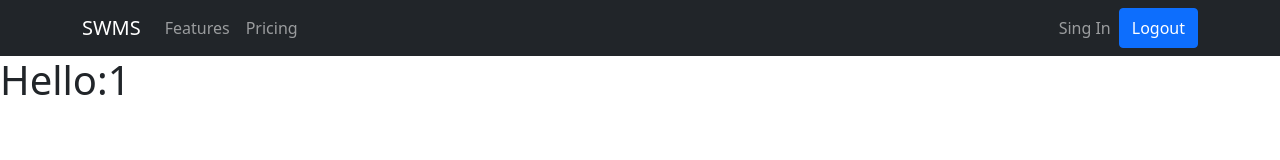
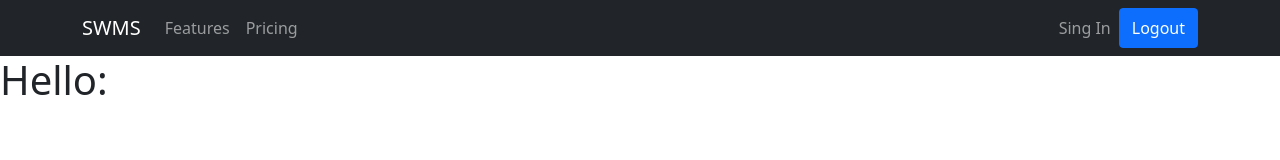
Before and after one commit to Shuvoghosh7/Warehouse-management, a React (Create React App) app: page /inventory/1 in a window 1280 px wide. Shown: the top 160 px of the page. Built offline with nearby package versions, Linux system fonts and the light colour scheme; no server answers; sample sign-in values are in the browser's storage.

Commit message:
show product details by single product api

```diff
--- a/src/component/Auth/Register/Register.js
+++ b/src/component/Auth/Register/Register.js
@@ -1,12 +1,12 @@
 import React, { useEffect, useState } from 'react';
 import './Register.css'
-import { BsFacebook } from 'react-icons/bs';
-import { FcGoogle } from 'react-icons/fc';
+
 import { AiFillEye } from 'react-icons/ai';
 import { useCreateUserWithEmailAndPassword } from 'react-firebase-hooks/auth';
 import auth from '../../Firebase/Firebase.init';
 import { toast } from 'react-toastify';
 import { Link, useLocation, useNavigate } from 'react-router-dom';
+import SocialLogin from '../SocialLogin/SocialLogin';
 const Register = () => {
     const [userInfo, setUserInfo] = useState({
         email: "",
@@ -99,10 +99,7 @@ const Register = () => {
                     <p className='possitionA' onClick={() => setPass2(!showPass2)}><AiFillEye /></p>
                 </div>
                 <button>Sing Up</button>
-                <div className="social">
-                    <div className="go"><FcGoogle />  Google</div>
-                    <div className="fb"><BsFacebook /> Facebook</div>
-                </div>
+               <SocialLogin/>
             </form>
             <p>Already Have an Account? <Link to="/login">Sing In</Link></p>
 
--- a/src/component/Auth/SocialLogin/SocialLogin.js
+++ b/src/component/Auth/SocialLogin/SocialLogin.js
@@ -1,17 +1,22 @@
-import React from 'react';
+import React, { useEffect } from 'react';
 import { useSignInWithGoogle } from 'react-firebase-hooks/auth';
 import { BsFacebook } from 'react-icons/bs';
 import { FcGoogle } from 'react-icons/fc';
 import { useLocation, useNavigate } from 'react-router-dom';
+import { toast } from 'react-toastify';
 import auth from '../../Firebase/Firebase.init';
 const SocialLogin = () => {
-    const [signInWithGoogle, user, loading, error] = useSignInWithGoogle(auth);
+    const [signInWithGoogle, user, loading, googleError] = useSignInWithGoogle(auth);
     const navigate =useNavigate()
     const location =useLocation()
     let from=location.state?.from?.pathname || "/"
     if(user){
         navigate(from,{replase:true})
       }
+      useEffect(() => {
+        toast(googleError?.message)
+
+    }, [googleError])
     return (
         <div>
             <div className="social">
--- a/src/component/Home/Home/Home.js
+++ b/src/component/Home/Home/Home.js
@@ -6,7 +6,7 @@ import './Home.css'
 const Home = () => {
     const [items, setItems] = useState([])
     useEffect(() => {
-        fetch('product.json')
+        fetch('http://localhost:5000/product')
             .then(res => res.json())
             .then(data => setItems(data))
     }, [])
--- /dev/null
+++ b/src/component/Hooks/useProduct/useProduct.js
@@ -0,0 +1,15 @@
+import { useEffect, useState } from "react"
+
+const useProduct =(productId)=>{
+    const[product,setProduct]=useState([])
+    useEffect(()=>{
+        const url=`http://localhost:5000/product/${productId}`
+        fetch(url)
+        fetch(url)
+        .then(res =>res.json())
+        .then(data =>setProduct(data))
+    },[productId])
+    return [product,setProduct]
+
+}
+export default useProduct;
--- a/src/component/Inventory/Inventory.js
+++ b/src/component/Inventory/Inventory.js
@@ -1,11 +1,13 @@
 import React from 'react';
 import { useParams } from 'react-router-dom';
+import useProduct from '../Hooks/useProduct/useProduct';
 
 const Inventory = () => {
     const{inventoryId}=useParams()
+    const[product]=useProduct(inventoryId)
     return (
         <div>
-            <h1>Hello:{inventoryId}</h1>
+            <h1>Hello:{product.name}</h1>
         </div>
     );
 };
```
